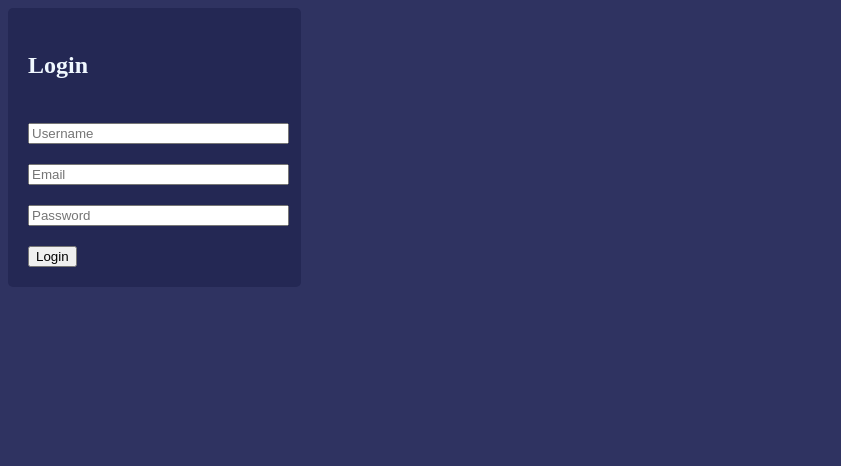
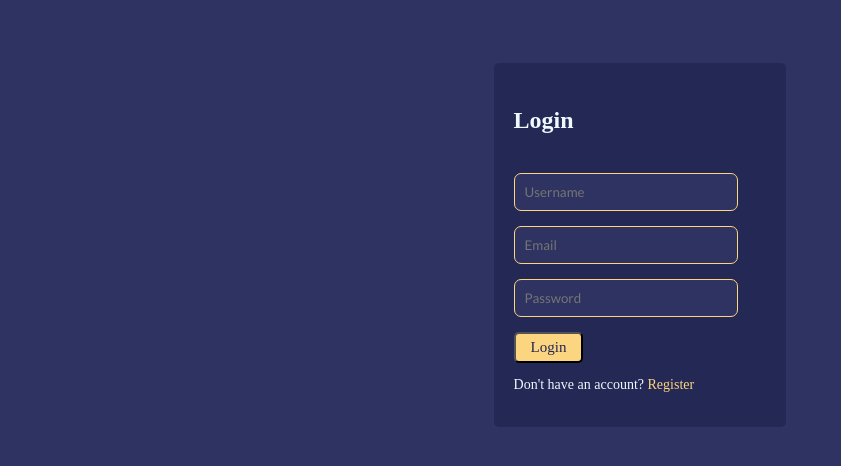
Before and after one commit to Velapsis/forum, a plain HTML site: page web/login.html in a window 1280 px wide. Shown: the whole page, without its empty margins (0-841 px from the left). Drawn offline with Linux system fonts and the light colour scheme; a web font is replaced by a local one.

Commit message:
Login page style

```diff
--- a/web/login.html
+++ b/web/login.html
@@ -4,13 +4,15 @@
 <head>
     <meta charset="UTF-8">
     <meta name="viewport" content="width=device-width, initial-scale=1.0">
+    <link href='https://fonts.googleapis.com/css?family=Tiny5' rel='stylesheet'>
+    <link href='https://fonts.googleapis.com/css?family=Lato' rel='stylesheet'>
     <title> Forum </title>
 </head>
 
 
 <body>
 
-    <div>
+    <div style="display: flex; justify-content: center; margin-top: 5%;">
 
     <div class="div-login" style="display: flex; flex-direction:column; width:20%">
         <p class="title"> Login </p>
@@ -20,7 +22,10 @@
 
         <form action="/login" method="post">
             <button type="submit" class="btn-login"> Login </button>
+            <p class="text">Don't have an account? <span class="text-link">Register</span>
         </form>
+    </div>
+
     </div>
 
 
@@ -36,6 +41,7 @@
 
 body {
     background-color: var(--dark);
+    font-family: 'Tiny5';
 }
 
 .div-login {
@@ -45,7 +51,7 @@ body {
     flex-direction: column;
     align-items: flex-start;
     justify-content: center;
-    gap: 20px;
+    gap: 15px;
     border-radius: 5px;
 }
 
@@ -56,7 +62,50 @@ body {
 }
 
 .text-input {
-    width: 100%;
+    width: 80%;
+    background-color: var(--dark);
+    color: var(--light);
+    border: 1px solid var(--light);
+    padding: 10px;
+    border-radius: 7px;
+    transition: 0.3s;
+    font-family: 'Lato';
+}
+
+.text-input:hover {
+    border-color: aliceblue;
+    transform: scale(1.05);
+}
+
+.btn-login {
+    padding: 5px 15px;
+    border-radius: 5px;
+    background-color: var(--light);
+    color: var(--bg-dark);
+    transition: 0.3s;
+    font-size: 15px;
+    font-family: 'Tiny5';
+}
+
+.btn-login:hover {
+    cursor: pointer;
+    border-color: aliceblue;
+    transform: scale(1.05);
+    font-weight: bold;
+}
+
+.text {
+    font-size: 14px;
+    color: aliceblue;
+}
+
+.text-link {
+    color: var(--light);
+}
+
+.text-link:hover {
+    text-decoration: underline;
+    cursor: pointer;
 }
 
 
```
